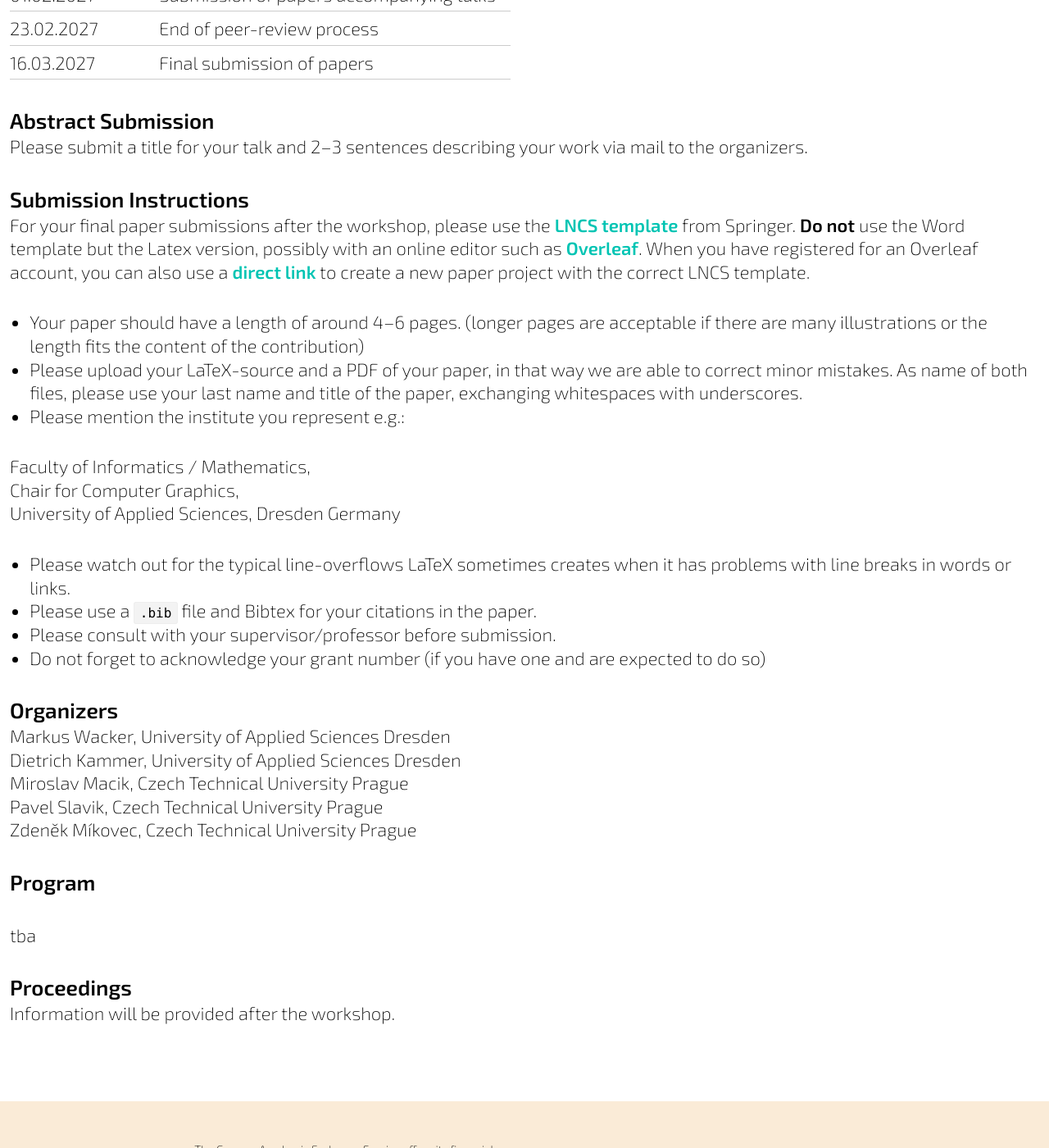
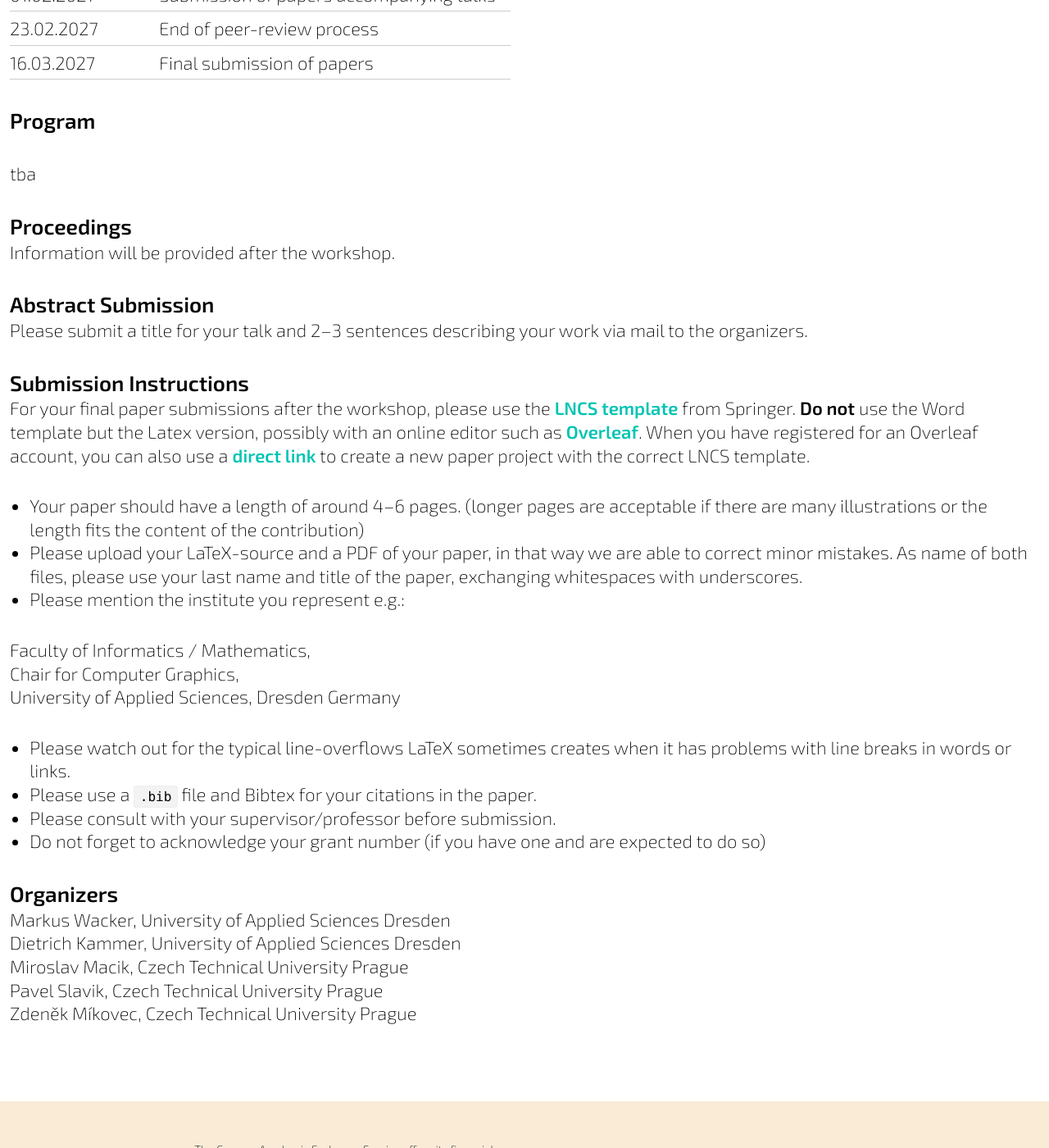
Before and after one commit to workshop-user-interfaces/workshop-user-interfaces.github.io, a Jekyll site: the page built from _editions/2026.markdown, in a window 1280 px wide and 1400 px high, scrolled down 1948 px. Shown: the whole window at 82% size. Built offline with Jekyll 4.4.1, drawn with Linux system fonts in a browser that asks for light colours; part of the change alters nothing that is shown.

```diff
--- a/_editions/2026.markdown
+++ b/_editions/2026.markdown
@@ -23,11 +23,20 @@ We invite submissions from either CTU Prague or University of Applied Sciences D
 
 ## Important Dates
 
-| 02.11.2026 | Submission of abstracts |
+| ~~02.11.2026~~ | ~~Submission of abstracts~~ |
 | 26.11.–28.11.2026 | Workshop in Dresden |
 | 01.02.2027 | Submission of papers accompanying talks |
 | 23.02.2027 | End of peer-review process |
 | 16.03.2027 | Final submission of papers |
+
+## Program
+{: .extra-space-bottom }
+
+tba
+
+## Proceedings
+
+Information will be provided after the workshop.
 
 ## Abstract Submission
 
@@ -57,12 +66,3 @@ Dietrich Kammer, University of Applied Sciences Dresden\
 Miroslav Macik, Czech Technical University Prague\
 Pavel Slavik, Czech Technical University Prague\
 Zdeněk Míkovec, Czech Technical University Prague
-
-## Program
-{: .extra-space-bottom }
-
-tba
-
-## Proceedings
-
-Information will be provided after the workshop.
```
